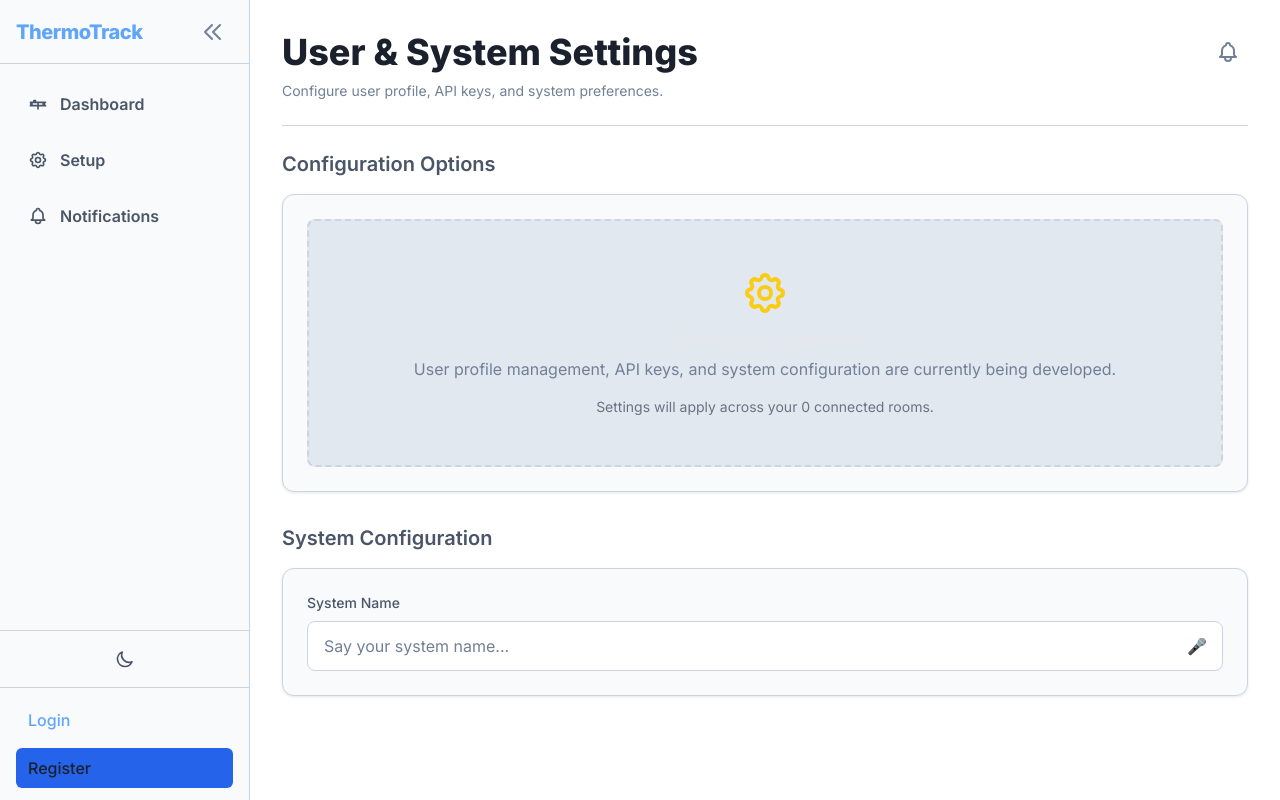
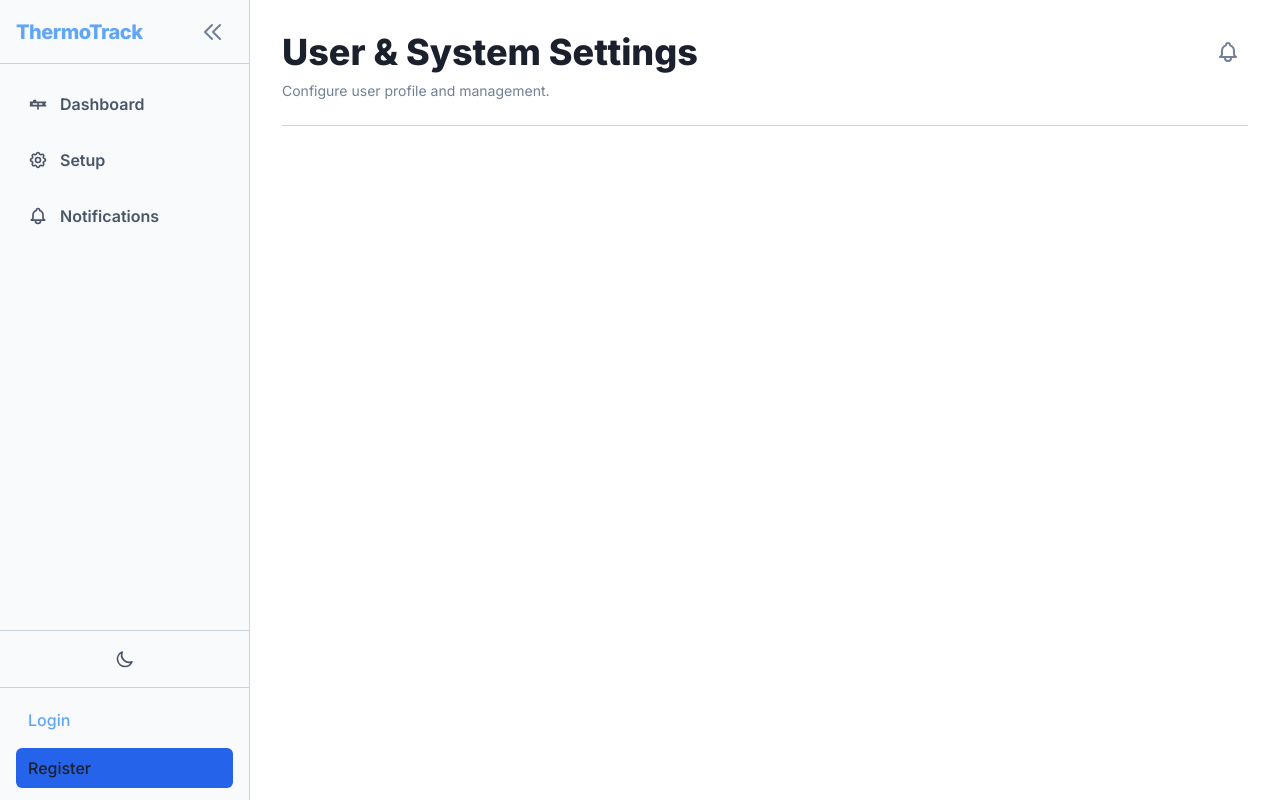
Before and after one commit to Asystole-2/Thermo-Track, a Flask app: template src/web/templates/settings.html in a window 1280 px wide. Run offline with Flask 3, Linux system fonts and the light colour scheme; the template is opened without the code that fills it, so the values that code supplies are empty; parts of the project's set-up code (start-up, migrations or seed data) failed here and were passed over; some libraries are stand-ins or nearby versions.

Commit message:
File cleaning
- Put SQL in the right order of execution with instructions.
- Remove unnecessary lines of code in settings.
- Add comments to pages to push again for safety (GitHub didn't include some things in the last merge/push)

```diff
--- a/src/web/templates/admin_room_requests.html
+++ b/src/web/templates/admin_room_requests.html
@@ -686,3 +686,5 @@
         });
     </script>
 {% endblock %}
+
+{#comment for push#}
--- a/src/web/templates/components/room.html
+++ b/src/web/templates/components/room.html
@@ -1059,3 +1059,5 @@
         }
     </script>
 {% endblock %}
+
+{#comment for push#}
--- a/src/web/templates/settings.html
+++ b/src/web/templates/settings.html
@@ -10,7 +10,7 @@
             User & System Settings
           </h1>
           <p class="header-subtitle">
-            Configure user profile, API keys, and system preferences.
+            Configure user profile and management.
           </p>
         </div>
         <!-- Right side: Notification bell -->
@@ -28,67 +28,6 @@
       {% endfor %}
     </div>
     {% endif %} {% endwith %}
-
-    <section>
-      <h3 class="text-xl font-semibold mb-4 text-gray-300">
-        Configuration Options
-      </h3>
-      <div class="card">
-        <div class="card-placeholder">
-          <svg
-            xmlns="http://www.w3.org/2000/svg"
-            class="mx-auto h-12 w-12 text-yellow-400"
-            fill="none"
-            viewBox="0 0 24 24"
-            stroke="currentColor"
-          >
-            <path
-              stroke-linecap="round"
-              stroke-linejoin="round"
-              stroke-width="2"
-              d="M10.325 4.317c.426-1.756 2.924-1.756 3.35 0a1.724 1.724 0 002.573 1.066c1.543-.94 3.31.826 2.37 2.37a1.724 1.724 0 001.065 2.572c1.756.426 1.756 2.924 0 3.35a1.724 1.724 0 00-1.066 2.573c.94 1.543-.826 3.31-2.37 2.37a1.724 1.724 0 00-2.572 1.065c-.426 1.756-2.924 1.756-3.35 0a1.724 1.724 0 00-2.573-1.066c-1.543.94-3.31-.826-2.37-2.37a1.724 1.724 0 00-1.065-2.572c-1.756-.426-1.756-2.924 0-3.35a1.724 1.724 0 001.066-2.573c-.94-1.543.826-3.31 2.37-2.37a1.724 1.724 0 002.572-1.065z"
-            />
-            <path
-              stroke-linecap="round"
-              stroke-linejoin="round"
-              stroke-width="2"
-              d="M15 12a3 3 0 11-6 0 3 3 0 016 0z"
-            />
-          </svg>
-          <h3 class="mt-2 text-xl font-medium text-gray-200">
-            Feature In Progress
-          </h3>
-          <p class="mt-1 text-muted">
-            User profile management, API keys, and system configuration are
-            currently being developed.
-          </p>
-          <p class="mt-4 text-sm text-gray-500">
-            Settings will apply across your {{ rooms|length }} connected rooms.
-          </p>
-        </div>
-      </div>
-    </section>
-
-    <!-- Voice Input Example -->
-    <section class="mt-8">
-      <h3 class="text-xl font-semibold mb-4 text-gray-300">
-        System Configuration
-      </h3>
-      <div class="card">
-        <label
-          for="systemName"
-          class="block text-sm font-medium text-gray-300 mb-2"
-          >System Name</label
-        >
-        <input
-          id="systemName"
-          name="systemName"
-          type="text"
-          class="tt_voiceable form-input"
-          placeholder="Say your system name..."
-        />
-      </div>
-    </section>
 
     <!-- -------------------------------- -->
     <!-- ADMIN/TECHNICIAN USER MANAGEMENT PANEL -->
```
Also changed, not shown: DATABASE thermotrack.sql (+122 -81 lines).
